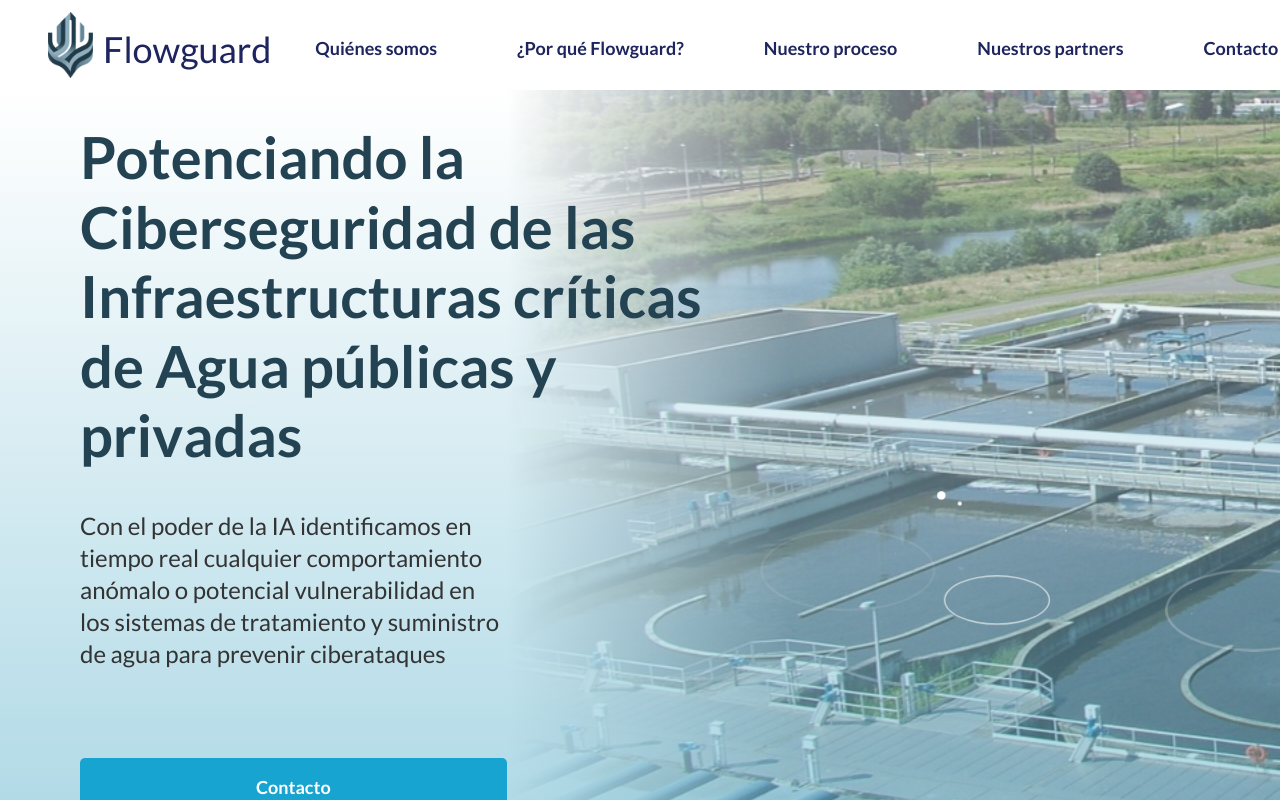
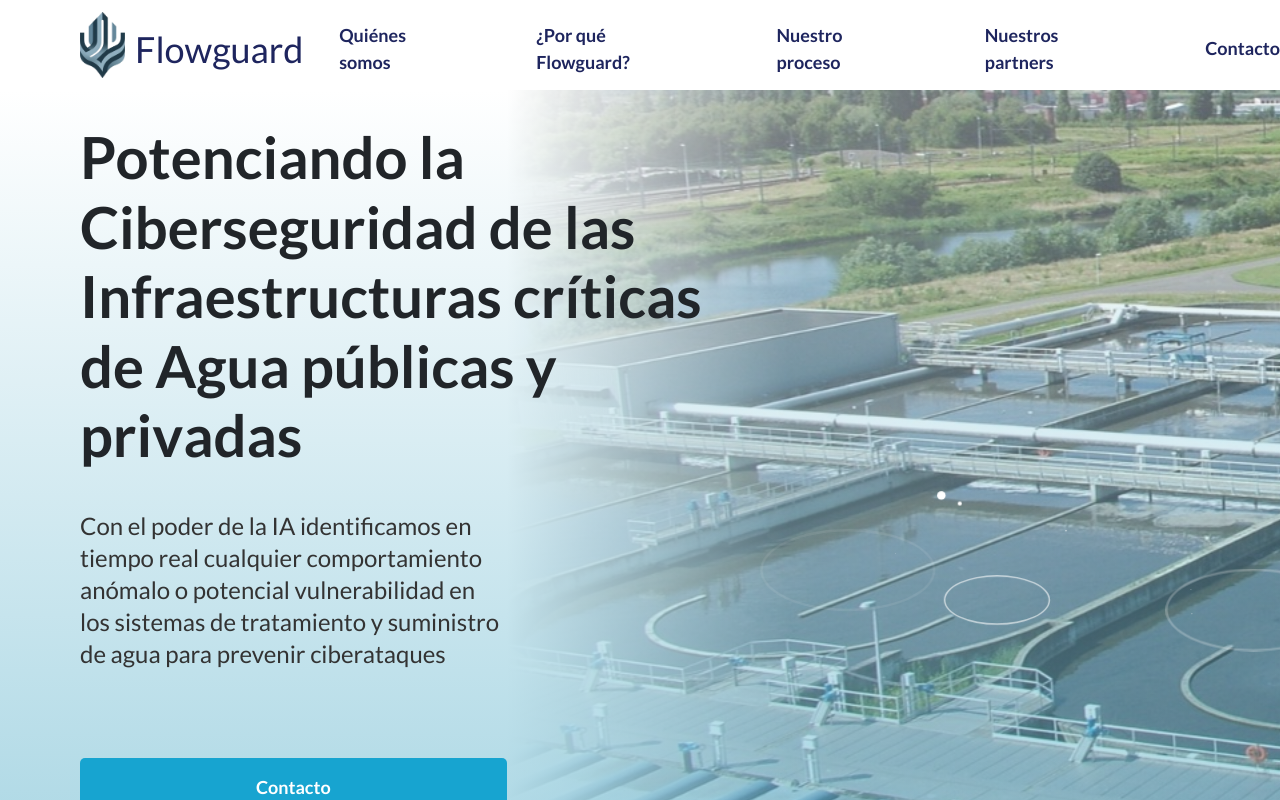
Before and after one commit to telcash/flowguard_frontend, a React (Create React App) app: page / in a window 1280 px wide. Shown: the top 800 px of the page. Built offline with nearby package versions, Linux system fonts and the light colour scheme.

Commit message:
Ajustados estilos en Hero y margenes en Hero y MainNav

```diff
--- a/src/App.css
+++ b/src/App.css
@@ -1,4 +1,8 @@
 :root {
+    --margin-sides-xl: 10rem;
+    --margin-sides-l: 5rem;
+    --margin-sides-m: 2.5rem;
+    --margin-sides-s: 1.25rem
     --primary-color: #234353;
     --secondary-color: #8eafc2;
     --paragraph-color: #333;
--- a/src/containers/hero-section/hero-section.css
+++ b/src/containers/hero-section/hero-section.css
@@ -4,7 +4,7 @@
     max-height: 800px;
     background: linear-gradient(0deg, rgba(82, 173, 200, 0.5) 0%, rgba(256,256,256,0.3) 100%);
     display: grid;
-    grid-template-columns: 10rem 33.33% 16.67% 50%;
+    grid-template-columns: var(--margin-sides-xl) 33.33% 16.67% 50%;
     grid-template-rows: 1fr 1fr 1fr;
 }
 
@@ -130,7 +130,7 @@
 
 @media only screen and (min-width: 768px) and (max-width: 1200px) {
     .fg__hero {
-        grid-template-columns: 2rem 33.33% 16.67% 50%;
+        grid-template-columns: var(--margin-sides-m) 33.33% 16.67% 50%;
     }
 
     .fg__hero-heading {
@@ -144,7 +144,7 @@
 
 @media only screen and (min-width: 1200px) and (max-width: 1600px) {
     .fg__hero {
-        grid-template-columns: 5rem 33.33% 16.67% 50%;
+        grid-template-columns: var(--margin-sides-l) 33.33% 16.67% 50%;
     }
 
     .fg__hero-heading {
--- a/src/containers/main-nav/main-nav.css
+++ b/src/containers/main-nav/main-nav.css
@@ -11,7 +11,7 @@
 }
 
 .fg__mainnav-container {
-    margin-left: 10rem;
+    margin-left: var(--margin-sides-xl);
     width: 100%;
     display: flex;
     justify-content: flex-start;
@@ -150,7 +150,7 @@
 
 @media (min-width: 768px) and (max-width: 1200px) {
     .fg__mainnav-container{
-        margin-left: 3rem;
+        margin-left: var(--margin-sides-m);
     }
 
     .fg__mainnav-links {
@@ -162,7 +162,7 @@
 
 @media (min-width: 1200px) and (max-width: 1600px) {
     .fg__mainnav-container{
-        margin-left: 3rem;
+        margin-left: var(--margin-sides-l);
     }
 
     .fg__mainnav-links {
```
